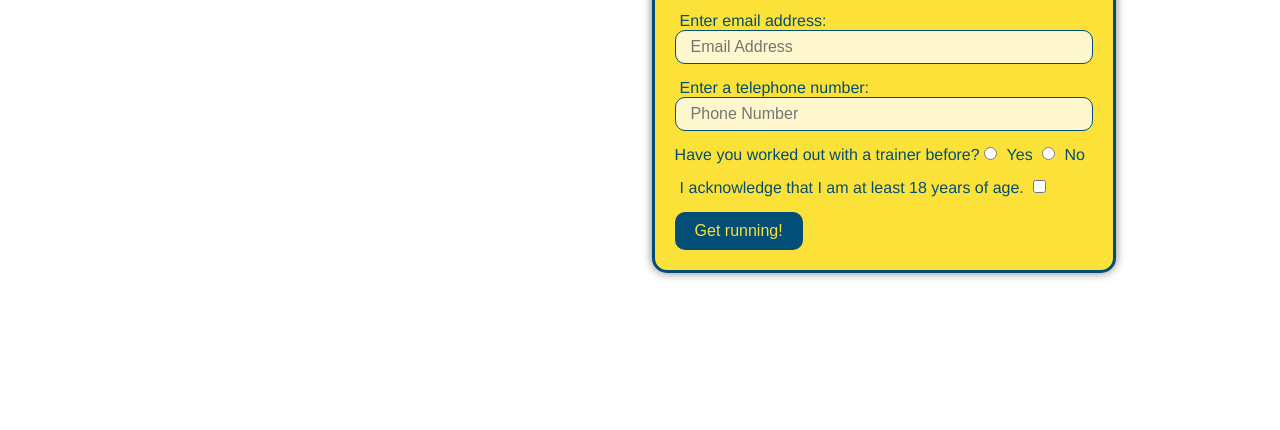
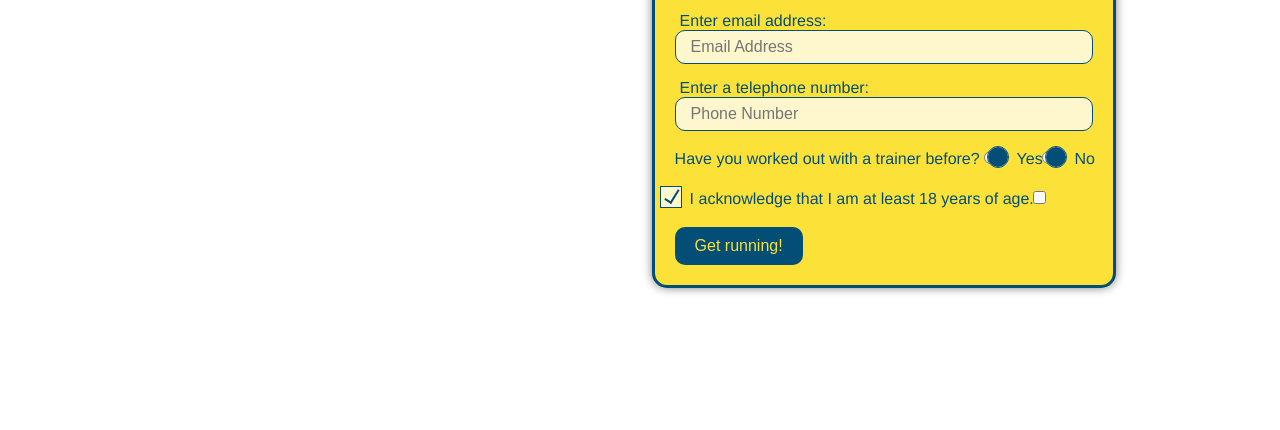
Before and after one commit to sabdi2002/run-buddy, a plain HTML site: page index.html in a window 1280 px wide. Shown: the part 345-775 px from the top of the page. Drawn offline with Linux system fonts and the light colour scheme.

Commit message:
final css touches

```diff
--- a/assests/style.css
+++ b/assests/style.css
@@ -9,6 +9,48 @@ body {
   font-family: Helvetica, Arial, sans-serif;
 }
 
+.checkbox-wrapper label, .radio-wrapper label {
+  position: relative;
+  left: 10px;
+  margin: 10px;
+  line-height: 1.6;
+}
+.checkbox-wrapper label::before, .radio-wrapper label::before {
+  content: "";
+  height: 20px;
+  width: 20px;
+  background: rgba(255, 255, 255, 0.75);
+  border: 1px solid #024e76;
+  position: absolute;
+  top: -4px;
+  left: -30px;
+}
+.radio-wrapper label::before {
+  border-radius: 50%;
+}
+
+.radio-wrapper label::after {
+  content: "";
+  width: 20px;
+  height: 20px;
+  border-radius: 50%;
+  background: #024e76;
+  position: absolute;
+  left: -29px;
+  top: -3px;
+}
+
+.checkbox-wrapper label::after {
+  content: "";
+  height: 6px;
+  width: 14px;
+  border-left: 2px solid #024e76;
+  border-bottom: 2px solid #024e76;
+  position: absolute;
+  left: -26px;
+  top: 1px;
+  transform: rotate(-58deg);
+}
 
 /* HEADER / NAV BAR STYLES START */
 
--- a/index.html
+++ b/index.html
@@ -57,15 +57,21 @@
           <input type="tel" placeholder="Phone Number" name="phone" id="phone" class="form-input" />
           <p>
             Have you worked out with a trainer before?
+            <span class="radio-wrapper">
             <input type="radio" name="trainer-confirm" id="trainer-yes" />
             <label for="trainer-yes">Yes</label>
+            </span>
+            <span class="radio-wrapper">
             <input type="radio" name="trainer-confirm" id="trainer-no"/>
             <label for="trainer-no">No</label>
+            </span>
           </p>
           <p>
+            <span class="checkbox-wrapper">
             <label for="checkbox">
               I acknowledge that I am at least 18 years of age.
             </label>
+            </span>
             <input type="checkbox" name="checkpoint1" id="checkbox" />
           </p>
           <button type="submit">
```
